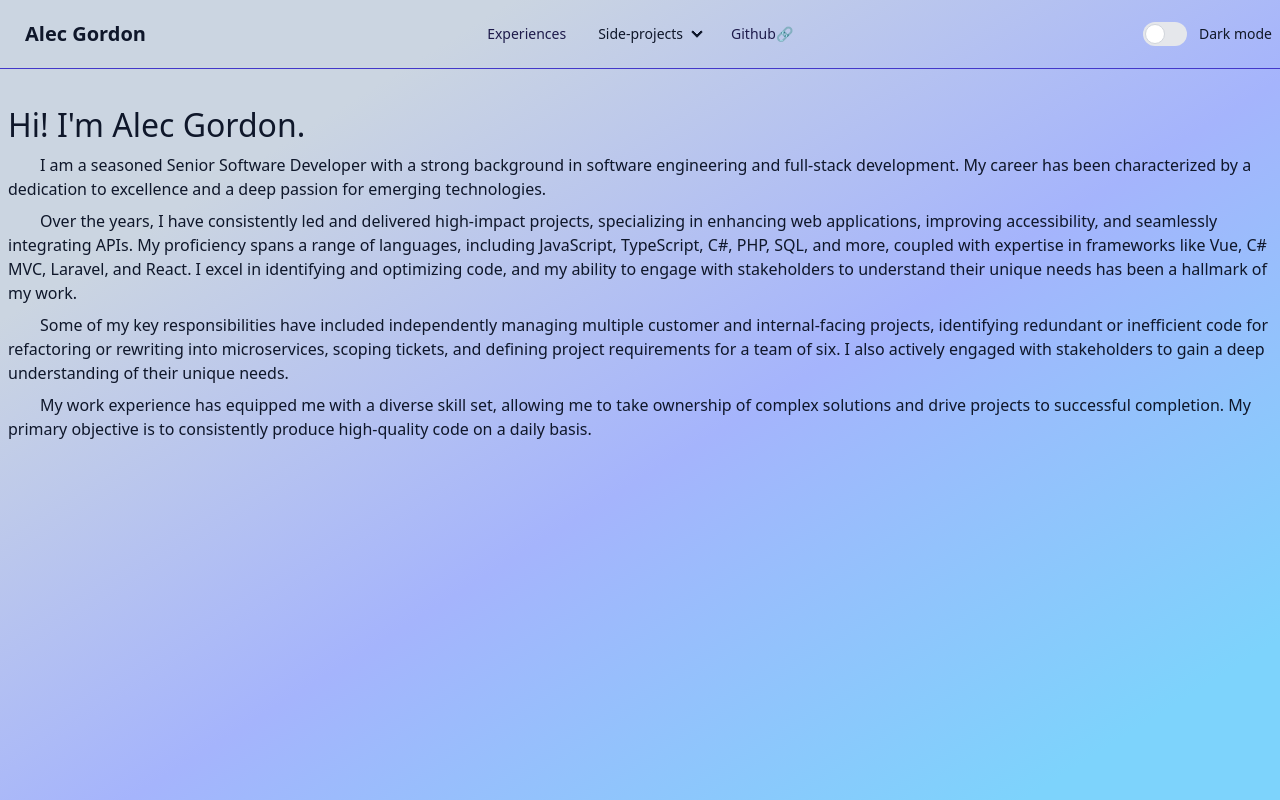
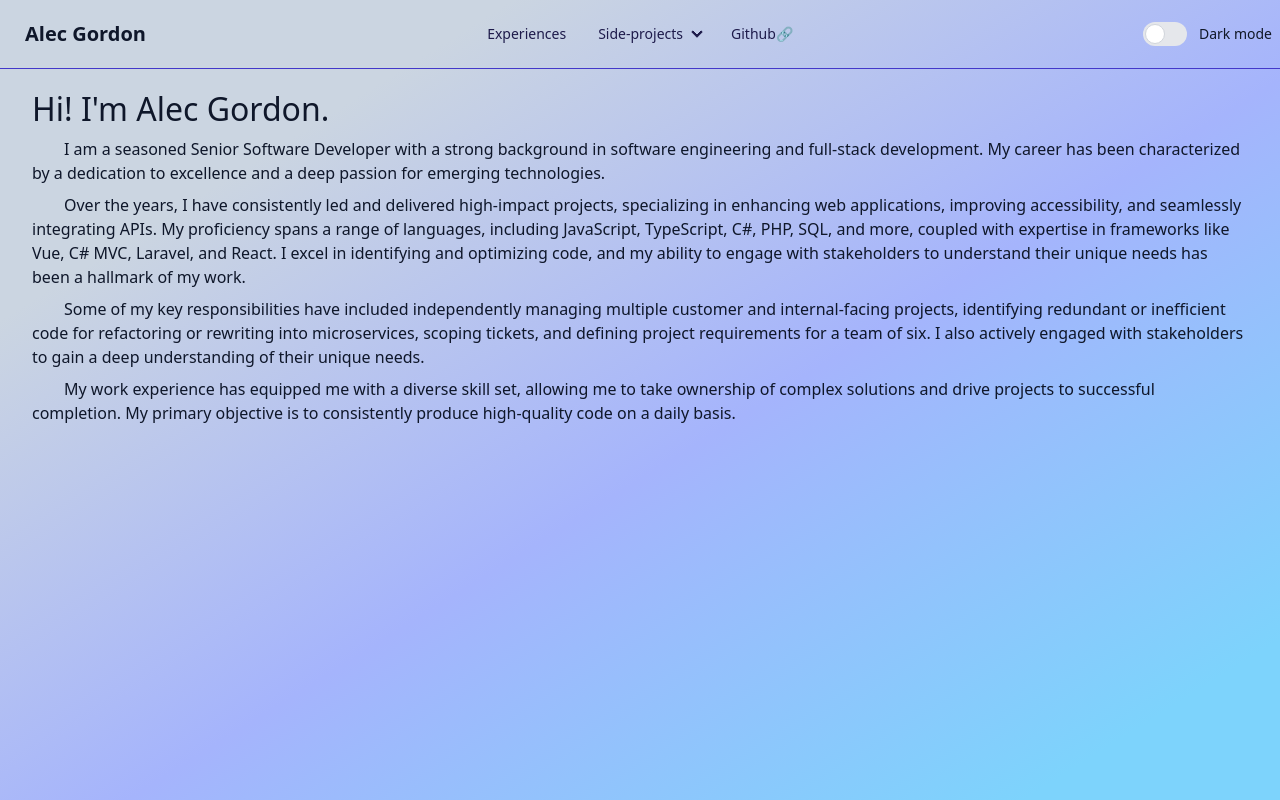
Before and after one commit to insanealec/alecgordon, a Vue app: page / in a window 1280 px wide. Built offline with nearby package versions, Linux system fonts and the light colour scheme.

Commit message:
Reasonable content boundaries

```diff
--- a/src/App.vue
+++ b/src/App.vue
@@ -7,16 +7,10 @@ import NavBar from './components/nav/NavBar.vue'
     <NavBar />
   </header>
 
-  <main class="py-8 px-2">
+  <main class="container mt-4 mx-auto px-1 sm:px-0 md:px-2 lg:px-8">
     <RouterView></RouterView>
   </main>
 </template>
 
 <style scoped>
-/* header, main {
-  @media (max-width: 1024px) {
-    padding-left: 2rem;
-    padding-right: 2rem;
-  }
-} */
 </style>
--- a/src/assets/main.scss
+++ b/src/assets/main.scss
@@ -12,16 +12,6 @@ body {
 #app {
   width: 100%;
 }
-
-// @media (min-width: 1024px) {
-//   #app {
-//     display: grid;
-//     grid-template-columns: 1fr 3fr;
-//     column-gap: 1rem;
-//     padding: 0 2rem;
-//     margin: 0 auto;
-//   }
-// }
 
 h1 {
   font-size: 2.25rem;
@@ -62,13 +52,13 @@ label.list-item-label:hover {
   padding: .25rem 0;
 }
 
-a {
+a, summary {
   @apply text-indigo-950 visited:text-indigo-900 dark:text-indigo-200 dark:visited:text-indigo-100;
   text-decoration: none;
   transition: 0.4s;
   padding: 0 0.15rem;
 
-  &:hover, &:active {
+  &:hover, &:active, &:focus {
     @apply bg-indigo-300 text-slate-950 font-bold #{!important};
   }
 }
```
